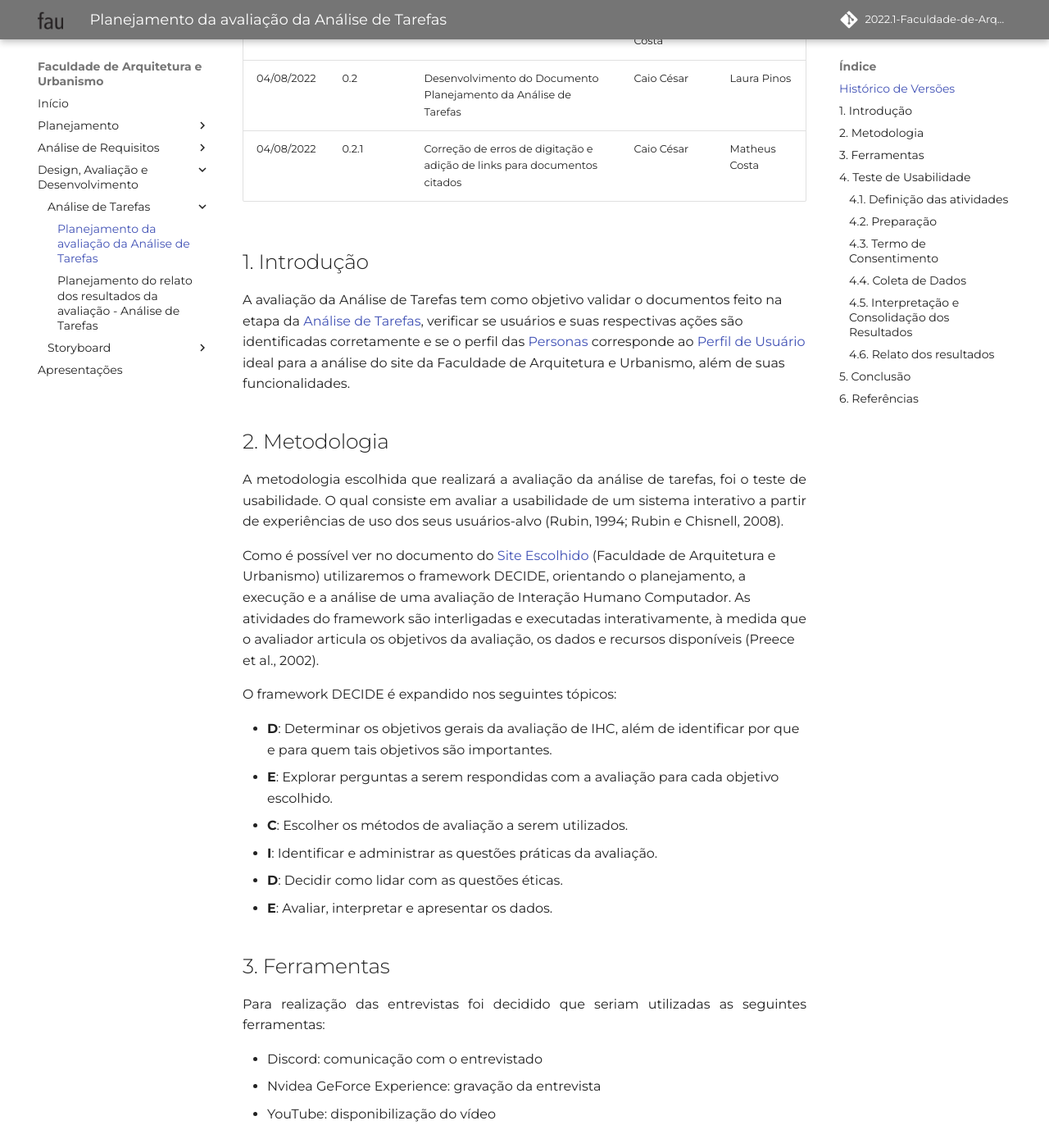
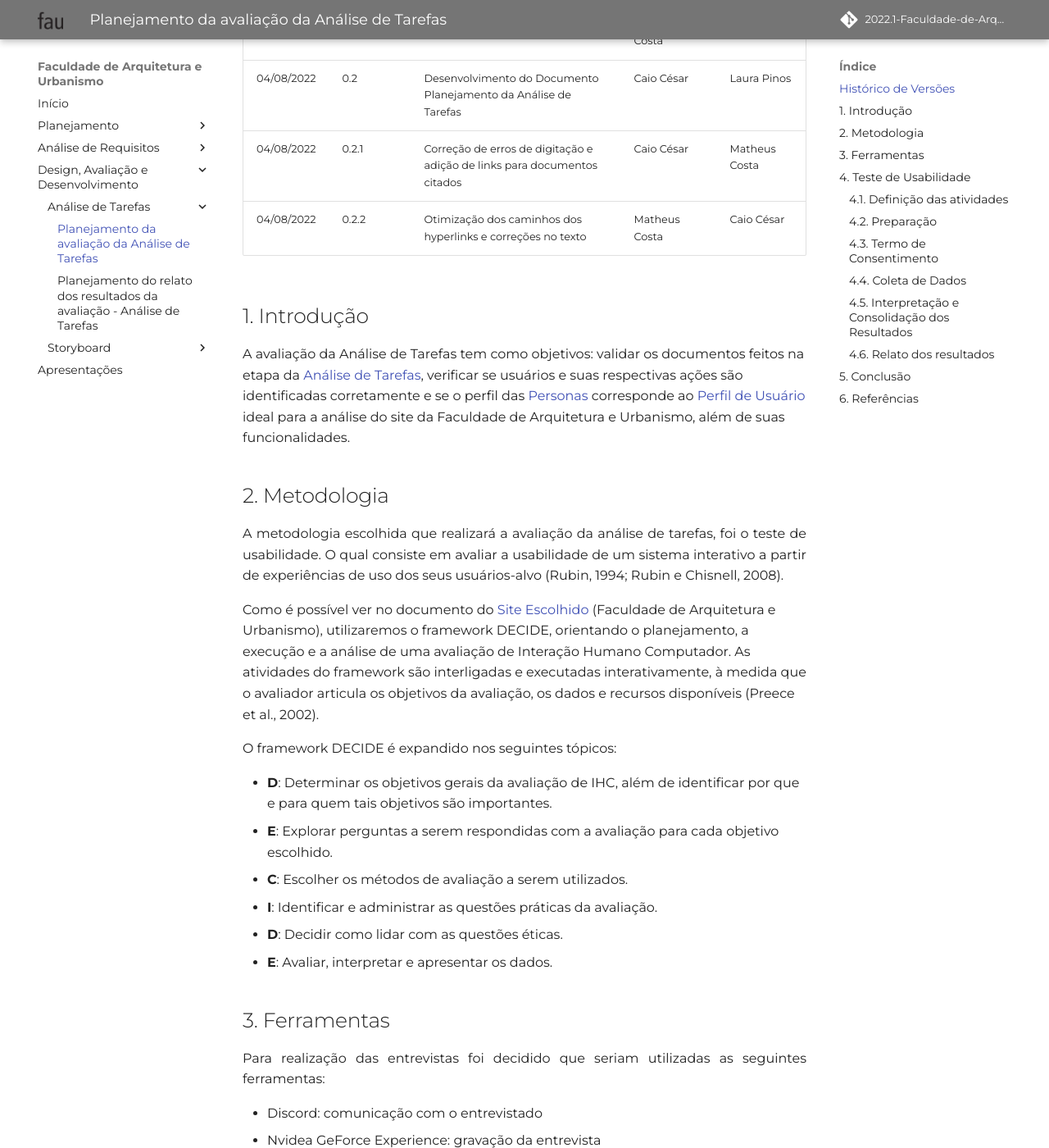
Before and after one commit to Mateusvff/2022.1-Faculdade-de-Arquitetura-e-Urbanismo, an MkDocs documentation site: the page built from docs/designAvalEDesenv/analiseTarefas/planejamento-analise-tarefas.md, in a window 1280 px wide and 1400 px high, scrolled down 340 px. Shown: the whole window at 82% size. Built offline with MkDocs 1.6.1 and Material for MkDocs 9.7.7, drawn with Linux system fonts in a browser that asks for light colours; some web fonts are replaced; comment, search, counter and statistics services are not loaded; some of the changed text lies outside the part shown.

Commit message:
:repeat: correções no documento

```diff
--- a/docs/designAvalEDesenv/analiseTarefas/planejamento-analise-tarefas.md
+++ b/docs/designAvalEDesenv/analiseTarefas/planejamento-analise-tarefas.md
@@ -7,10 +7,11 @@
 04/08/2022 | 0.1 | Criação do Documento | Matheus Costa | Caio César
 04/08/2022 | 0.2 | Desenvolvimento do Documento Planejamento da Análise de Tarefas | Caio César | Laura Pinos
 04/08/2022 | 0.2.1 | Correção de erros de digitação e adição de links para documentos citados | Caio César | Matheus Costa
+04/08/2022 | 0.2.2 | Otimização dos caminhos dos hyperlinks e correções no texto | Matheus Costa | Caio César
 
 ## 1. Introdução
 
-A avaliação da Análise de Tarefas tem como objetivo validar o documentos feito na etapa da [Análise de Tarefas](https://github.com/Interacao-Humano-Computador/2022.1-Faculdade-de-Arquitetura-e-Urbanismo/blob/planejamento-analise-tarefas/docs/analise-de-requisitos/analise-de-tarefas.md), verificar se usuários e suas respectivas ações são identificadas corretamente e se o perfil das [Personas](https://github.com/Interacao-Humano-Computador/2022.1-Faculdade-de-Arquitetura-e-Urbanismo/blob/planejamento-analise-tarefas/docs/analise-de-requisitos/personas.md) corresponde ao [Perfil de Usuário](https://github.com/Interacao-Humano-Computador/2022.1-Faculdade-de-Arquitetura-e-Urbanismo/blob/planejamento-analise-tarefas/docs/analise-de-requisitos/Perfil-de-usuario.md) ideal para a análise do site da Faculdade de Arquitetura e Urbanismo, além de suas funcionalidades.
+A avaliação da Análise de Tarefas tem como objetivos: validar os documentos feitos na etapa da [Análise de Tarefas](../../analise-de-requisitos/analise-de-tarefas.md), verificar se usuários e suas respectivas ações são identificadas corretamente e se o perfil das [Personas](../../analise-de-requisitos/personas.md) corresponde ao [Perfil de Usuário](../../analise-de-requisitos/Perfil-de-usuario.md) ideal para a análise do site da Faculdade de Arquitetura e Urbanismo, além de suas funcionalidades.
 <br>
 
 ## 2. Metodologia
@@ -19,7 +20,7 @@ A avaliação da Análise de Tarefas tem como objetivo validar o documentos feit
 A metodologia escolhida que realizará a avaliação da análise de tarefas, foi o teste de usabilidade. O qual consiste em avaliar a usabilidade de um sistema interativo a partir de experiências de uso dos seus usuários-alvo (Rubin, 1994; Rubin e Chisnell, 2008).
 </p>
 
-Como é possível ver no documento do [Site Escolhido](https://github.com/Interacao-Humano-Computador/2022.1-Faculdade-de-Arquitetura-e-Urbanismo/blob/planejamento-analise-tarefas/docs/planejamento/analiseSites/site-escolhido.md) (Faculdade de Arquitetura e Urbanismo) utilizaremos o framework DECIDE, orientando o planejamento, a execução e a análise de uma avaliação de Interação Humano Computador. As atividades do framework são interligadas e executadas interativamente, à medida que o avaliador articula os objetivos da avaliação, os dados e recursos disponíveis (Preece et al., 2002).
+Como é possível ver no documento do [Site Escolhido](../../planejamento/analiseSites/site-escolhido.md) (Faculdade de Arquitetura e Urbanismo), utilizaremos o framework DECIDE, orientando o planejamento, a execução e a análise de uma avaliação de Interação Humano Computador. As atividades do framework são interligadas e executadas interativamente, à medida que o avaliador articula os objetivos da avaliação, os dados e recursos disponíveis (Preece et al., 2002).
 
 O framework DECIDE é expandido nos seguintes tópicos:
 <br>
@@ -30,6 +31,7 @@ O framework DECIDE é expandido nos seguintes tópicos:
 - **I**: Identificar e administrar as questões práticas da avaliação.
 - **D**: Decidir como lidar com as questões éticas.
 - **E**: Avaliar, interpretar e apresentar os dados.
+
 
 ## 3. Ferramentas
 <p align="justify">
@@ -44,9 +46,7 @@ Para realização das entrevistas foi decidido que seriam utilizadas as seguinte
 
 ### 4.1. Definição das atividades
 
-<p align="center"><b>
-Tabela 1: Etapas do Teste de Usabilidade
-</b></p>
+A Tabela 1 abaixo mostra as atividades da etapa do teste de usabilidade.
 
 Atividades | Tarefa
 :--------- | :----
@@ -54,17 +54,15 @@ Preparação | <ul>- Definir Tarefas para os participantes executarem;</ul><ul>-
 Coleta de Dados | Observar e registrar a performance e a opinião dos participantes durante sessões de uso controladas.
 Interpretação / Consolidação dos Resultados | Reunir, Contabilizar e Sumarizar os dados coletados dos participantes.
 Relato dos Resultados | Relatar a performance e opinião dos participantes.
+<h6 align = "center">Tabela 1: ferramentas utilizadas <br>Fonte: [1] - Tabela 12.4. </h6>
 
-<p align="center"><b>
-Fonte: [1] - Tabela 12.4.
-</b></p>
 
 ### 4.2. Preparação
 <p align="justify">
 A preparação para a entrevista será realizada antes para garantir que a mesma seja conduzida da forma correta. Alguns pontos importantes:
 </p>
 
-- O perfil dos participantes já foi definido no documento [Perfil de Usuário](https://github.com/Interacao-Humano-Computador/2022.1-Faculdade-de-Arquitetura-e-Urbanismo/blob/(%2336)-planejamento-storyboard/docs/analise-de-requisitos/Perfil-de-usuario.md);
+- O perfil dos participantes já foi definido no documento [Perfil de Usuário](../../analise-de-requisitos/Perfil-de-usuario.md);
 - O material preparado para observar e registrar a utilização será utilizado para a gravação da entrevista;
 - O teste piloto foi descartado por causa da quantidade de pessoas a serem entrevistadas, que será pequena.
 
```
